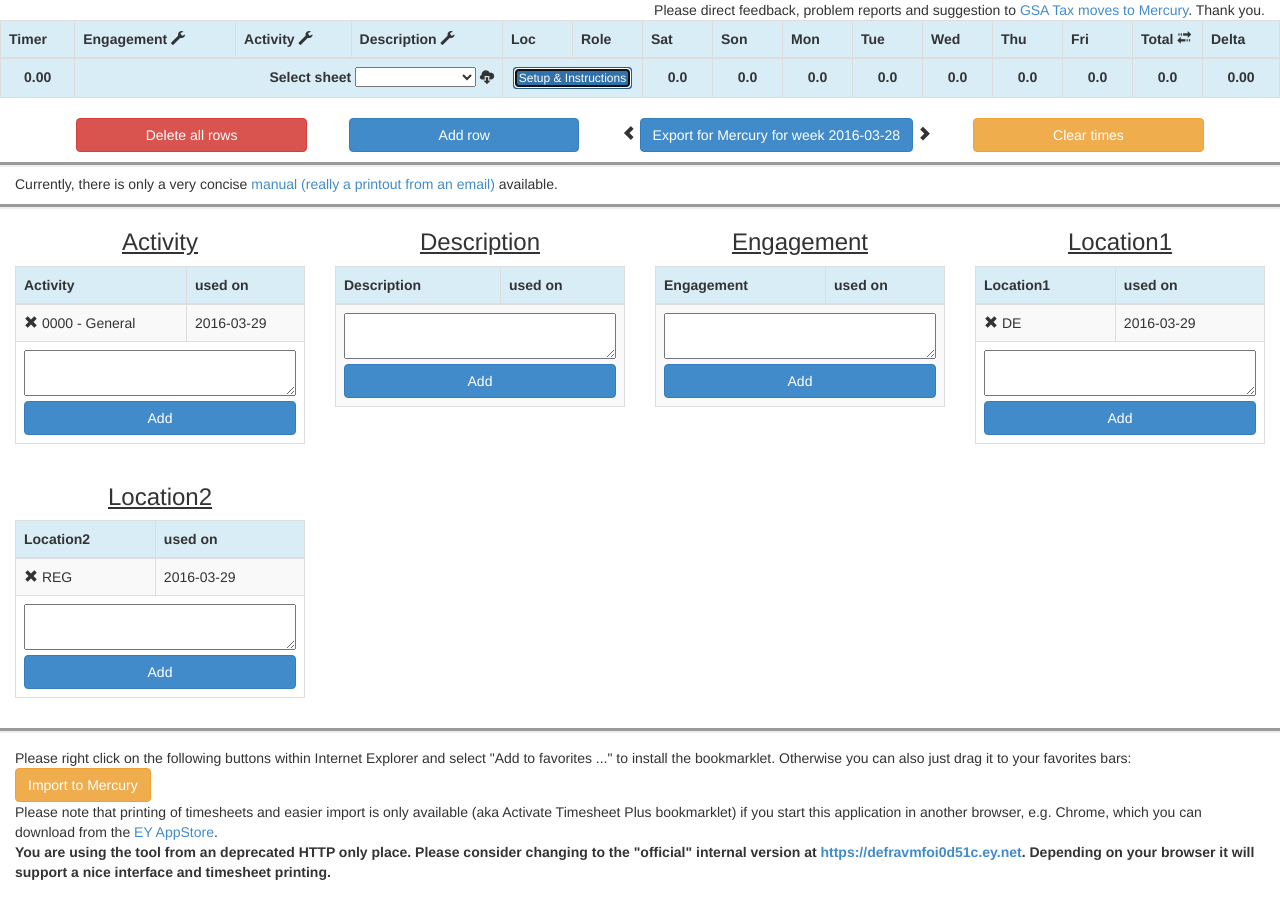
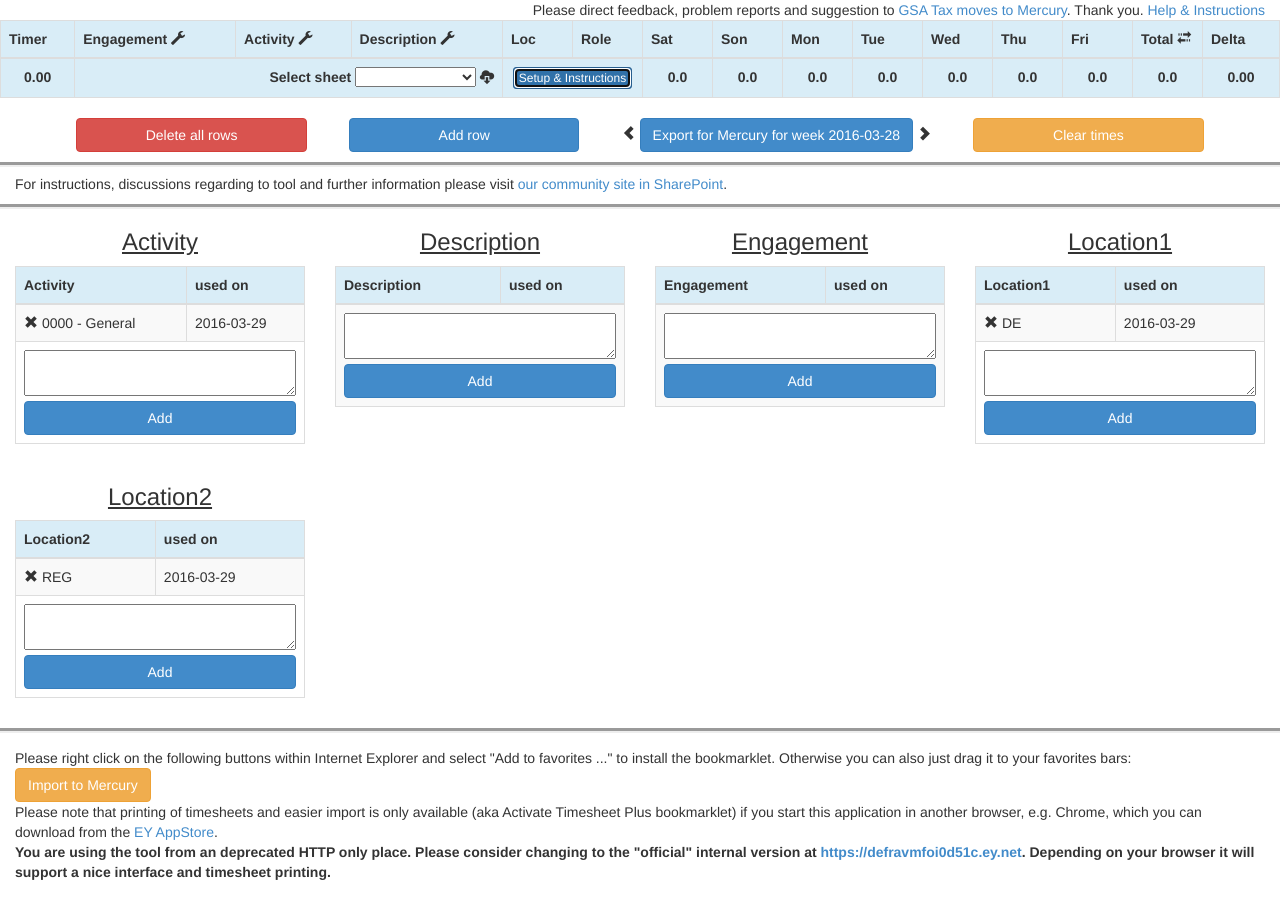
Before and after one commit to wienand/gte-wizard, a website: page app/index.html in a window 1280 px wide. Both pictures are taken after a click on the button "Setup & Instructions". Drawn offline with nearby package versions, Linux system fonts and the light colour scheme; some packages are replaced by stand-ins of ours; files that its build step writes are made by us from their sources; a script that the page names is missing; files whose address does not match are found by name.

Commit message:
help on SP

```diff
--- a/app/index.html
+++ b/app/index.html
@@ -44,6 +44,7 @@
   </div>
   <div ng-hide="onTopOfMercury" style="text-align: right; width:100%;margin-top:-20px;">Please direct feedback, problem reports and suggestion to <a
       href="mailto:gsa.tax.mercury@de.ey.com?subject=Timesheet Plus: ">GSA Tax moves to Mercury</a>. Thank you.
+      <a href="https://share.ey.net/sites/TimesheetPlus" target="_blank">Help & Instructions</a>
   </div>
   <div class="row">
     <table class="table table-bordered table-striped">
@@ -187,10 +188,8 @@
   </div>
   <div class="row" style="border-top: 5px groove;margin-top:10px" ng-show="editTypeaheadEntries">
     <div class="col-md-12" style="margin-top: 7px;">
-      Currently, there is only a very concise
-      <a href="https://share.ey.net/sites/OTS/Lists/Shared%20Documents/Tool%20zur%20einfachen%20Zeiterfassung%20in%20Mercury.msg">
-        manual (really a printout from an email)
-      </a> available.
+      For instructions, discussions regarding to tool and further information please visit
+      <a href="https://share.ey.net/sites/TimesheetPlus" target="_blank">our community site in SharePoint</a>.
     </div>
   </div>
   <div class="row" style="border-top: 5px groove;margin-top:10px" ng-show="editTypeaheadEntries">
```
